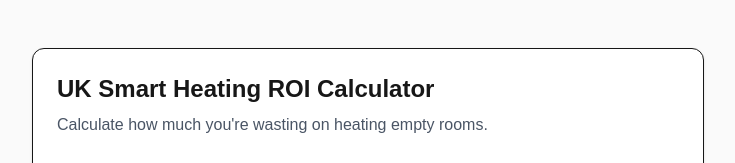
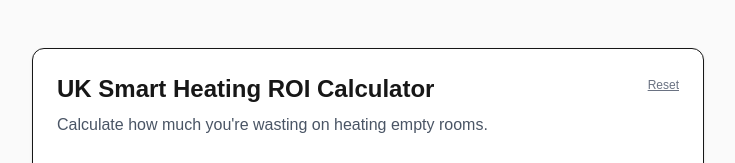
Before and after one commit to uchennaezeilo/vantedge, a Next.js app: page /tools/energy-saver in a window 1280 px wide. Shown: the top 163 px of the page, without its empty margins (272-1007 px from the left). Built offline with nearby package versions, Linux system fonts and the light colour scheme.

Commit message:
Created Vantedge Calculator Component and test JSON Ojects to vantedge

```diff
--- a/app/components/VantedgeCalculator.tsx
+++ b/app/components/VantedgeCalculator.tsx
@@ -1,6 +1,6 @@
 // components/VantedgeCalculator.tsx
 'use client';
-import { useState, useMemo } from 'react';
+import { useState, useMemo, useEffect } from 'react';
 
 interface CalcConfig {
   title: string;
@@ -8,6 +8,7 @@ interface CalcConfig {
   inputs: { id: string; label: string; min: number; max: number; step: number; unit: string; defaultValue: number }[];
   formula: (vals: Record<string, number>) => number;
   resultLabel: string;
+  currency?: string;
   recommendations: { name: string; link: string; reason: string }[];
 }
 
@@ -16,24 +17,37 @@ export default function VantedgeCalculator({ config }: { config: CalcConfig }) {
     Object.fromEntries(config.inputs.map(i => [i.id, i.defaultValue]))
   );
 
+  // Reset values when config changes (e.g. navigating between tools)
+  useEffect(() => {
+    setValues(Object.fromEntries(config.inputs.map(i => [i.id, i.defaultValue])));
+  }, [config]);
+
   const result = useMemo(() => config.formula(values), [values, config]);
 
   return (
     <div className="p-6 border rounded-xl bg-white shadow-sm max-w-2xl mx-auto">
-      <h2 className="text-2xl font-bold mb-2">{config.title}</h2>
+      <div className="flex justify-between items-start mb-2">
+        <h2 className="text-2xl font-bold">{config.title}</h2>
+        <button
+          onClick={() => setValues(Object.fromEntries(config.inputs.map(i => [i.id, i.defaultValue])))}
+          className="text-xs text-gray-500 hover:text-blue-600 underline mt-1"
+        >
+          Reset
+        </button>
+      </div>
       <p className="text-gray-600 mb-6">{config.description}</p>
 
       <div className="space-y-4 mb-8">
         {config.inputs.map(input => (
           <div key={input.id}>
             <label className="block text-sm font-medium text-gray-700">
-              {input.label}: <span className="text-blue-600 font-bold">{values[input.id]}{input.unit}</span>
+              {input.label}: <span className="text-blue-600 font-bold">{values[input.id] ?? input.defaultValue}{input.unit}</span>
             </label>
             <input
               type="range"
               min={input.min} max={input.max} step={input.step}
-              value={values[input.id]}
-              onChange={(e) => setValues({...values, [input.id]: parseFloat(e.target.value)})}
+              value={values[input.id] ?? input.defaultValue}
+              onChange={(e) => setValues(prev => ({...prev, [input.id]: parseFloat(e.target.value)}))}
               className="w-full h-2 bg-gray-200 rounded-lg appearance-none cursor-pointer accent-blue-600"
             />
           </div>
@@ -42,7 +56,7 @@ export default function VantedgeCalculator({ config }: { config: CalcConfig }) {
 
       <div className="bg-blue-50 p-4 rounded-lg text-center mb-8 border border-blue-100">
         <span className="text-sm uppercase tracking-wide text-blue-600 font-semibold">{config.resultLabel}</span>
-        <div className="text-4xl font-black text-blue-900 mt-1">£{result.toLocaleString()}</div>
+        <div className="text-4xl font-black text-blue-900 mt-1">{config.currency || '£'}{result.toLocaleString()}</div>
       </div>
 
       <div className="space-y-3">
```
